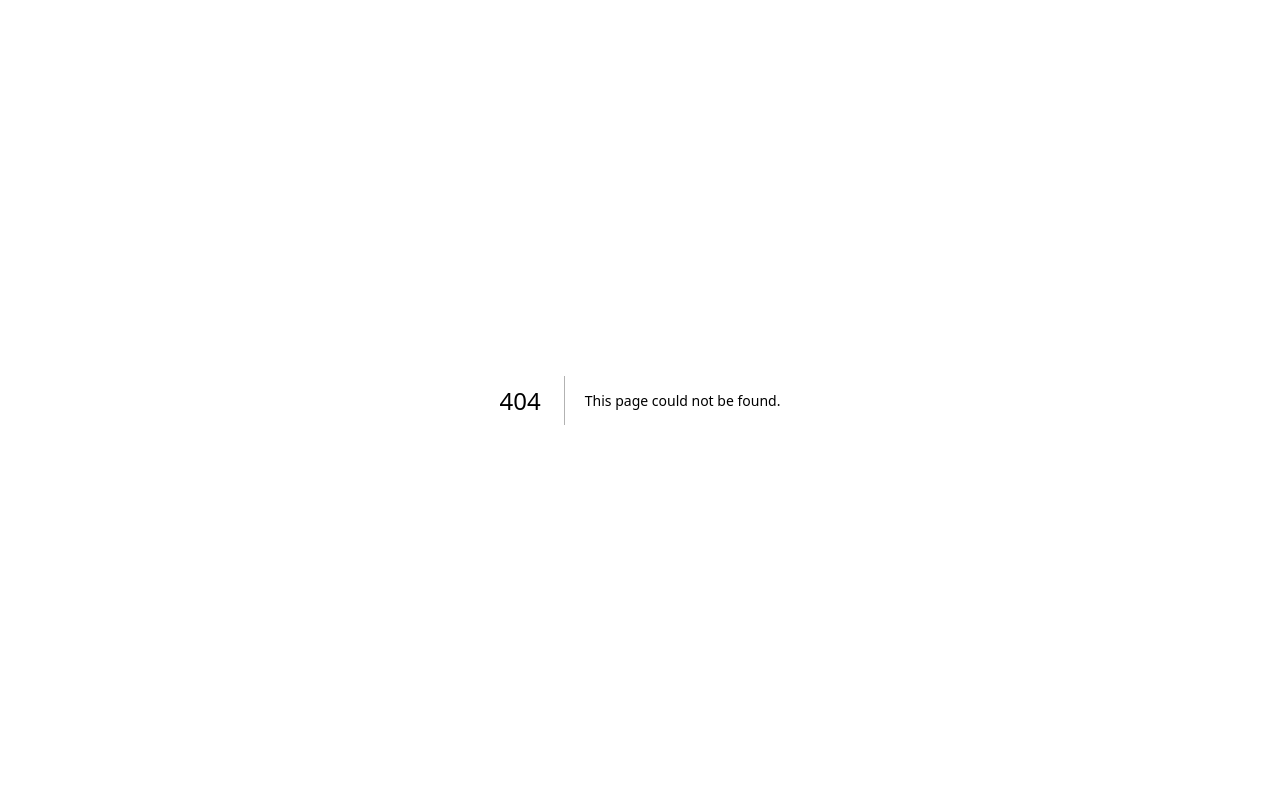
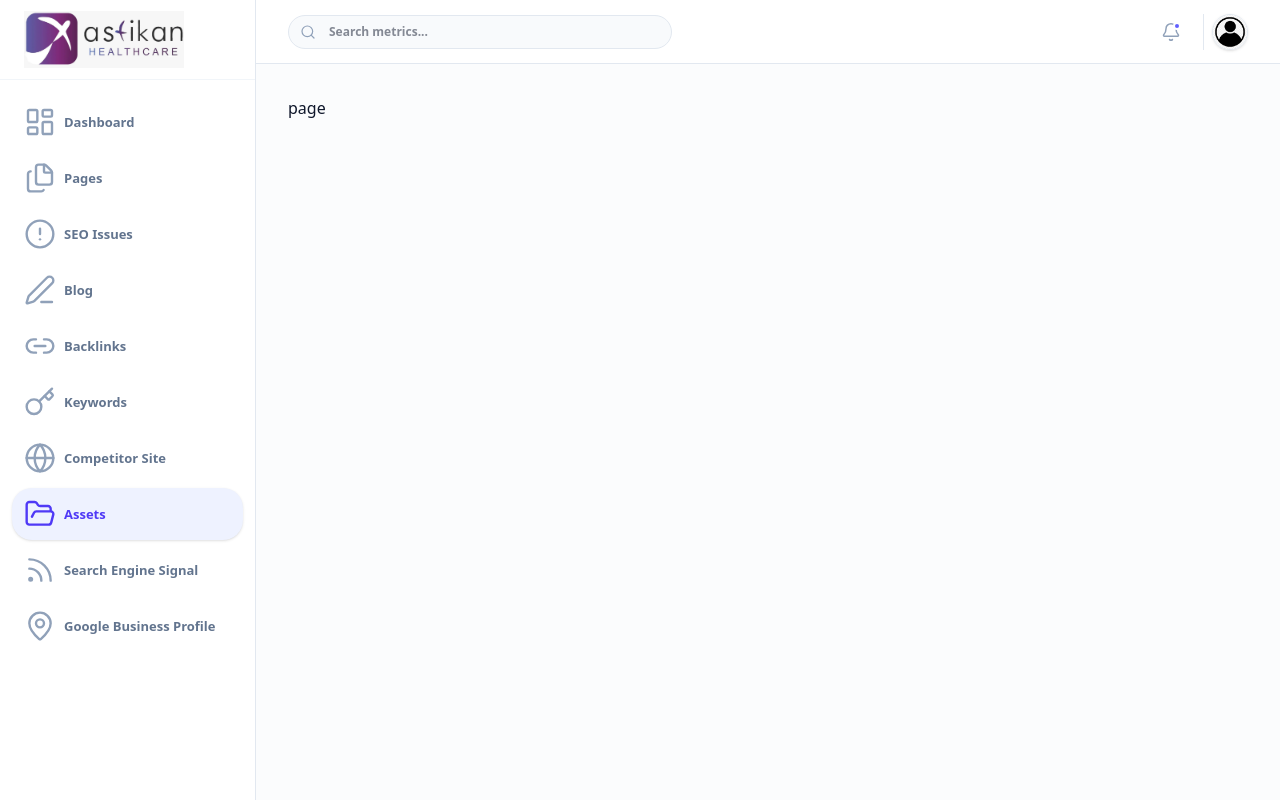
Before and after one commit to meharrykingston/astifront, a Next.js app: page /seo/assets in a window 1280 px wide. Before the commit this address had no page. Built offline with nearby package versions, Linux system fonts and the light colour scheme.

Commit message:
Design Sidebar

```diff
--- a/src/app/(admin)/content/blog/page.tsx
+++ /dev/null
@@ -1,132 +0,0 @@
-"use client";
-import React, { useState } from 'react';
-import {
-  Type, Image as ImageIcon, Link as LinkIcon,
-  MoreVertical, Save, Globe, Calendar,
-  User, Tag, Eye, CheckCircle2
-} from 'lucide-react';
-
-export default function BlogEditor() {
-  const [status, setStatus] = useState('Draft');
-
-  return (
-    <div className="max-w-7xl mx-auto px-4 pb-20">
-      {/* Top Action Bar */}
-      <div className="flex flex-col md:flex-row items-start md:items-center justify-between gap-4 mb-8 bg-white p-4 rounded-2xl border border-gray-200 shadow-sm">
-        <div className="flex items-center gap-4">
-          <div className="flex items-center gap-2 px-3 py-1 bg-amber-50 rounded-lg border border-amber-100">
-            <div className="w-1.5 h-1.5 rounded-full bg-amber-500 animate-pulse"></div>
-            <span className="text-[10px] font-black text-amber-700 uppercase tracking-widest">{status}</span>
-          </div>
-          <span className="text-xs text-gray-400 font-medium">Last autosave: 17:22</span>
-        </div>
-
-        <div className="flex items-center gap-2 w-full md:w-auto">
-          <button className="flex-1 md:flex-none inline-flex items-center justify-center gap-2 px-4 py-2 text-gray-600 hover:bg-gray-50 rounded-xl transition-all text-xs font-bold uppercase tracking-tight">
-            <div className="w-4 h-4 flex items-center justify-center shrink-0"><Eye size={16} /></div>
-            Preview
-          </button>
-          <button className="flex-1 md:flex-none inline-flex items-center justify-center gap-2 bg-blue-600 text-white px-5 py-2.5 rounded-xl font-bold hover:bg-blue-700 transition-all shadow-lg shadow-blue-100 text-xs uppercase tracking-tight">
-            <div className="w-4 h-4 flex items-center justify-center shrink-0"><Globe size={16} /></div>
-            Publish
-          </button>
-        </div>
-      </div>
-
-      <div className="grid grid-cols-1 lg:grid-cols-12 gap-8">
-        {/* Main Writing Area */}
-        <div className="lg:col-span-8 space-y-6">
-          <div className="bg-white p-6 md:p-12 rounded-[2.5rem] border border-gray-200 shadow-sm min-h-175 flex flex-col">
-            {/* Title */}
-            <textarea
-              placeholder="Enter article title..."
-              className="w-full text-3xl md:text-5xl font-black placeholder:text-gray-100 border-none outline-none resize-none mb-8 leading-tight text-gray-900"
-              rows={1}
-            />
-
-            {/* Toolbar */}
-            <div className="flex flex-wrap items-center gap-1 mb-10 p-1.5 bg-gray-50 rounded-2xl w-fit border border-gray-100/50">
-              {[
-                { icon: Type, label: 'Text' },
-                { icon: ImageIcon, label: 'Media' },
-                { icon: LinkIcon, label: 'Link' }
-              ].map((tool, i) => (
-                <button key={i} className="p-2.5 hover:bg-white hover:shadow-sm rounded-xl text-gray-500 hover:text-blue-600 transition-all">
-                  <div className="w-5 h-5 flex items-center justify-center shrink-0">
-                    <tool.icon size={18} />
-                  </div>
-                </button>
-              ))}
-              <div className="w-px h-5 bg-gray-200 mx-2"></div>
-              {['H1', 'H2', 'Quote'].map((text) => (
-                <button key={text} className="px-3 py-1.5 text-[10px] font-black text-gray-400 hover:text-blue-600 uppercase tracking-tighter">
-                  {text}
-                </button>
-              ))}
-            </div>
-
-            {/* Body Editor */}
-            <textarea
-              placeholder="Begin writing medical content..."
-              className="flex-1 w-full text-lg text-gray-700 placeholder:text-gray-200 border-none outline-none resize-none leading-relaxed font-medium"
-            />
-          </div>
-        </div>
-
-        {/* Sidebar Settings */}
-        <div className="lg:col-span-4 space-y-6">
-          <div className="bg-white rounded-3xl border border-gray-200 shadow-sm overflow-hidden">
-            <div className="px-6 py-4 border-b border-gray-50 font-black text-[10px] uppercase tracking-[0.2em] text-gray-400">
-              Post Settings
-            </div>
-            <div className="p-6 space-y-6">
-              <div className="space-y-2">
-                <label className="text-[11px] font-bold text-gray-500 uppercase flex items-center gap-2">
-                  <div className="w-4 h-4 flex items-center justify-center text-blue-500"><User size={14} /></div>
-                  Author
-                </label>
-                <select className="w-full p-3 bg-gray-50 border border-gray-100 rounded-xl text-sm font-bold text-gray-700 outline-none focus:ring-2 focus:ring-blue-500 transition-all appearance-none cursor-pointer">
-                  <option>Dr. Rahul (Medical Lead)</option>
-                  <option>Kaushalendra (Admin)</option>
-                </select>
-              </div>
-
-              <div className="space-y-2">
-                <label className="text-[11px] font-bold text-gray-500 uppercase flex items-center gap-2">
-                  <div className="w-4 h-4 flex items-center justify-center text-blue-500"><Tag size={14} /></div>
-                  Category
-                </label>
-                <div className="flex flex-wrap gap-2">
-                  {['Symptoms', 'Healthcare'].map(tag => (
-                    <span key={tag} className="px-3 py-1 bg-slate-100 text-slate-600 text-[10px] font-black uppercase rounded-lg border border-slate-200">
-                      {tag}
-                    </span>
-                  ))}
-                </div>
-              </div>
-            </div>
-          </div>
-
-          {/* SEO Checklist */}
-          <div className="bg-slate-900 rounded-3xl p-6 text-white shadow-xl">
-            <h4 className="text-[10px] font-black uppercase tracking-[0.2em] text-slate-500 mb-5">Integrity Check</h4>
-            <div className="space-y-4">
-              {[
-                { label: 'Primary Keywords in H1', checked: true },
-                { label: 'Alt Text on Images', checked: false },
-                { label: 'Readability Score', checked: true }
-              ].map((item, i) => (
-                <div key={i} className="flex items-center gap-3">
-                  <div className={`w-5 h-5 rounded-lg flex items-center justify-center shrink-0 border ${item.checked ? 'bg-blue-500 border-blue-500' : 'border-slate-700'}`}>
-                    {item.checked && <CheckCircle2 size={12} strokeWidth={3} />}
-                  </div>
-                  <span className={`text-xs font-medium ${item.checked ? 'text-slate-300' : 'text-slate-100'}`}>{item.label}</span>
-                </div>
-              ))}
-            </div>
-          </div>
-        </div>
-      </div>
-    </div>
-  );
-}
--- a/src/app/(admin)/content/page.tsx
+++ /dev/null
@@ -1,13 +0,0 @@
-
-
-export default function ContentPage() {
-  return (
-    <div className="p-8">
-      <h1 className="text-2xl font-bold text-slate-800">Content Management</h1>
-      <p className="text-slate-600 mt-2">
-        This is a placeholder for the Astikan Healthcare admin content management system.
-        This page will have the management system for content whatever is posted.
-      </p>
-    </div>
-  );
-}
--- a/src/app/(admin)/dashboard/page.tsx
+++ /dev/null
@@ -1,9 +0,0 @@
-
-export default function DashboardPage() {
-  return (
-    <div>
-      <h2 className="text-xl font-semibold">Welcome to the Dashboard</h2>
-      <p className="text-gray-600">This is where your main stats will live.</p>
-    </div>
-  );
-}
--- a/src/app/(admin)/layout.tsx
+++ b/src/app/(admin)/layout.tsx
@@ -5,61 +5,74 @@ import Image from 'next/image';
 import { usePathname } from 'next/navigation';
 import {
   LayoutDashboard,
-  DatabaseZap,
-  Users,
+  Files,
+  AlertCircle,
+  Edit3,
+  Link2,
+  Key,
+  Globe,
+  FolderOpen,
+  Rss,
+  MapPin,
   Menu,
   X,
   Search,
-  Bell,
-  Edit3
+  Bell
 } from 'lucide-react';
 
 export default function AdminLayout({ children }: { children: React.ReactNode }) {
   const [isSidebarOpen, setSidebarOpen] = useState(false);
   const pathname = usePathname();
 
+  // Updated navigation list based on your specific requirements
   const navigation = [
-    { name: 'SEO Dashboard', icon: LayoutDashboard, href: '/seo' },
-    { name: 'Bulk Upload', icon: DatabaseZap, href: '/seo/upload' },
-    { name: 'pSEO Templates', icon: Search, href: '/seo/templates' },
-    { name: 'Blog Editor', icon: Edit3, href: '/content/blog' },
-    { name: 'Team Management', icon: Users, href: '/users' },
+    { name: 'Dashboard', icon: LayoutDashboard, href: '/seo' },
+    { name: 'Pages', icon: Files, href: '/seo/pages' },
+    { name: 'SEO Issues', icon: AlertCircle, href: '/seo/issues' },
+    { name: 'Blog', icon: Edit3, href: '/content/blog' },
+    { name: 'Backlinks', icon: Link2, href: '/seo/backlinks' },
+    { name: 'Keywords', icon: Key, href: '/seo/keywords' },
+    { name: 'Competitor Site', icon: Globe, href: '/seo/competitors' },
+    { name: 'Assets', icon: FolderOpen, href: '/seo/assets' },
+    { name: 'Search Engine Signal', icon: Rss, href: '/seo/signals' },
+    { name: 'Google Business Profile', icon: MapPin, href: '/seo/google-business' },
   ];
 
   return (
-    <div className="min-h-screen bg-white flex overflow-hidden font-sans text-black">
-      {/* Mobile Sidebar  */}
+    <div className="min-h-screen bg-slate-50/50 flex overflow-hidden font-sans text-slate-900">
+      {/* Mobile Sidebar Overlay */}
       {isSidebarOpen && (
         <div
-          className="fixed inset-0 z-40 bg-black/40 backdrop-blur-sm lg:hidden"
+          className="fixed inset-0 z-40 bg-slate-900/40 backdrop-blur-sm lg:hidden"
           onClick={() => setSidebarOpen(false)}
         />
       )}
 
       {/* Sidebar Navigation */}
       <aside className={`
-        fixed inset-y-0 left-0 z-50 w-64 bg-white text-black transform transition-transform duration-300 ease-in-out
+        fixed inset-y-0 left-0 z-50 w-64 bg-white text-slate-600 transform transition-transform duration-300 ease-in-out
         ${isSidebarOpen ? 'translate-x-0' : '-translate-x-full'}
-        lg:translate-x-0 lg:static lg:inset-0 border-r border-black shrink-0
+        lg:translate-x-0 lg:static lg:inset-0 border-r border-slate-200 shrink-0
       `}>
         {/* LOGO SECTION */}
-        <div className="flex items-center h-20 px-6 border-b border-gray-100">
+        <div className="flex items-center h-20 px-6 border-b border-slate-100">
           <Link href="/seo" className="block transition-opacity hover:opacity-80">
             <Image
               src="/AstikanLogoFull.png"
               alt="Astikan Healthcare"
-              width={180}
-              height={45}
+              width={160}
+              height={40}
               className="object-contain"
               priority
             />
           </Link>
-          <button className="lg:hidden ml-auto p-1 text-black" onClick={() => setSidebarOpen(false)}>
+          <button className="lg:hidden ml-auto p-1 text-slate-400" onClick={() => setSidebarOpen(false)}>
             <X size={20} />
           </button>
         </div>
 
-        <nav className="mt-6 px-4 space-y-1.5">
+        {/* NAV LIST */}
+        <nav className="mt-4 px-3 space-y-1 overflow-y-auto max-h-[calc(100vh-5rem)] pb-10">
           {navigation.map((item) => {
             const isActive = pathname === item.href;
             return (
@@ -67,14 +80,14 @@ export default function AdminLayout({ children }: { children: React.ReactNode })
                 key={item.name}
                 href={item.href}
                 className={`
-                  flex items-center px-4 py-3 text-sm font-bold rounded-xl transition-all group
+                  flex items-center px-3 py-2.5 text-[13px] font-semibold rounded-xl transition-all group
                   ${isActive
-                    ? 'bg-black text-white shadow-xl'
-                    : 'text-gray-500 hover:bg-gray-100 hover:text-black'}
+                    ? 'bg-indigo-50 text-indigo-600 shadow-sm'
+                    : 'text-slate-500 hover:bg-slate-50 hover:text-slate-900'}
                 `}
               >
-                <div className="w-5 h-5 flex items-center justify-center mr-3 shrink-0">
-                  <item.icon size={20} className="shrink-0" />
+                <div className={`w-8 h-8 flex items-center justify-center mr-2 shrink-0 rounded-lg transition-colors ${isActive ? 'text-indigo-600' : 'text-slate-400 group-hover:text-black'}`}>
+                  <item.icon size={18} strokeWidth={isActive ? 2.5 : 2} />
                 </div>
                 <span className="truncate">{item.name}</span>
               </Link>
@@ -86,51 +99,52 @@ export default function AdminLayout({ children }: { children: React.ReactNode })
       {/* Main UI Area */}
       <div className="flex-1 flex flex-col min-w-0 h-screen overflow-hidden">
         {/* Top Header */}
-        <header className="h-16 bg-white border-b border-black flex items-center justify-between px-4 lg:px-8 shrink-0">
+        <header className="h-16 bg-white border-b border-slate-200 flex items-center justify-between px-4 lg:px-8 shrink-0">
           <div className="flex items-center gap-4 flex-1">
             <button
-              className="lg:hidden p-2 bg-gray-100 rounded-lg text-black shrink-0"
+              className="lg:hidden p-2 bg-slate-50 rounded-lg text-slate-600 shrink-0"
               onClick={() => setSidebarOpen(true)}
             >
               <Menu size={20} />
             </button>
 
-            <div className="relative w-full max-w-md group hidden sm:block">
-              <div className="absolute left-3 top-1/2 -translate-y-1/2 w-4 h-4 text-gray-400 flex items-center justify-center group-focus-within:text-black transition-colors">
+            {/* Desktop Search Bar */}
+            <div className="relative w-full max-w-sm group hidden sm:block">
+              <div className="absolute left-3 top-1/2 -translate-y-1/2 w-4 h-4 text-slate-400 flex items-center justify-center group-focus-within:text-indigo-500 transition-colors">
                 <Search size={16} strokeWidth={2.5} />
               </div>
               <input
                 type="text"
-                placeholder="Search..."
-                className="w-full pl-10 pr-4 py-2 bg-gray-50 border border-gray-200 rounded-xl text-sm font-bold transition-all outline-none focus:bg-white focus:ring-4 focus:ring-gray-100 focus:border-black"
+                placeholder="Search metrics..."
+                className="w-full pl-10 pr-4 py-2 bg-slate-50 border border-slate-200 rounded-xl text-xs font-bold transition-all outline-none focus:bg-white focus:ring-4 focus:ring-indigo-100 focus:border-indigo-300"
               />
             </div>
           </div>
 
           <div className="flex items-center space-x-3">
-            <button className="p-2.5 text-gray-400 hover:text-black hover:bg-gray-100 rounded-xl transition-all relative group">
+            <button className="p-2.5 text-slate-400 hover:text-indigo-600 hover:bg-indigo-50 rounded-xl transition-all relative group">
               <div className="w-5 h-5 flex items-center justify-center shrink-0">
                 <Bell size={20} />
               </div>
-              <span className="absolute top-2.5 right-2.5 w-2 h-2 bg-black rounded-full border-2 border-white group-hover:scale-125 transition-transform"></span>
+              <span className="absolute top-2.5 right-2.5 w-2 h-2 bg-indigo-500 rounded-full border-2 border-white"></span>
             </button>
 
-            <div className="flex items-center gap-3 pl-2 border-l border-gray-200">
-              <div className="h-9 w-9 rounded-xl overflow-hidden border border-black cursor-pointer hover:bg-gray-100 transition-all shadow-sm shrink-0">
+            <div className="flex items-center gap-3 pl-2 border-l border-slate-200">
+              <div className="h-9 w-9 rounded-xl overflow-hidden border border-slate-200 cursor-pointer hover:border-indigo-300 transition-all shadow-sm shrink-0">
                 <Image
                   src="/user.png"
                   alt="User Profile"
                   width={36}
                   height={36}
-                  className="object-cover grayscale"
+                  className="object-cover"
                 />
               </div>
             </div>
           </div>
         </header>
 
-        {/* Scrollable Page Content */}
-        <main className="flex-1 overflow-y-auto bg-white p-4 lg:p-8">
+        {/* Scrollable Content */}
+        <main className="flex-1 overflow-y-auto bg-slate-50/30 p-4 lg:p-8">
           <div className="max-w-7xl mx-auto h-full">
             {children}
           </div>
--- /dev/null
+++ b/src/app/(admin)/seo/assets/page.tsx
@@ -0,0 +1,9 @@
+import React from 'react'
+
+const page = () => {
+  return (
+    <div>page</div>
+  )
+}
+
+export default page
--- /dev/null
+++ b/src/app/(admin)/seo/backlinks/page.tsx
@@ -0,0 +1,9 @@
+import React from 'react'
+
+const page = () => {
+  return (
+    <div>page</div>
+  )
+}
+
+export default page
--- /dev/null
+++ b/src/app/(admin)/seo/competitors/page.tsx
@@ -0,0 +1,9 @@
+import React from 'react'
+
+const page = () => {
+  return (
+    <div>page</div>
+  )
+}
+
+export default page
--- /dev/null
+++ b/src/app/(admin)/seo/google-business/page.tsx
@@ -0,0 +1,9 @@
+import React from 'react'
+
+const page = () => {
+  return (
+    <div>page</div>
+  )
+}
+
+export default page
--- /dev/null
+++ b/src/app/(admin)/seo/issues/page.tsx
@@ -0,0 +1,9 @@
+import React from 'react'
+
+const page = () => {
+  return (
+    <div>page</div>
+  )
+}
+
+export default page
--- /dev/null
+++ b/src/app/(admin)/seo/keywords/page.tsx
@@ -0,0 +1,9 @@
+import React from 'react'
+
+const page = () => {
+  return (
+    <div>page</div>
+  )
+}
+
+export default page
--- /dev/null
+++ b/src/app/(admin)/seo/pages/page.tsx
@@ -0,0 +1,9 @@
+import React from 'react'
+
+const page = () => {
+  return (
+    <div>page</div>
+  )
+}
+
+export default page
--- /dev/null
+++ b/src/app/(admin)/seo/signals/page.tsx
@@ -0,0 +1,9 @@
+import React from 'react'
+
+const page = () => {
+  return (
+    <div>page</div>
+  )
+}
+
+export default page
```
